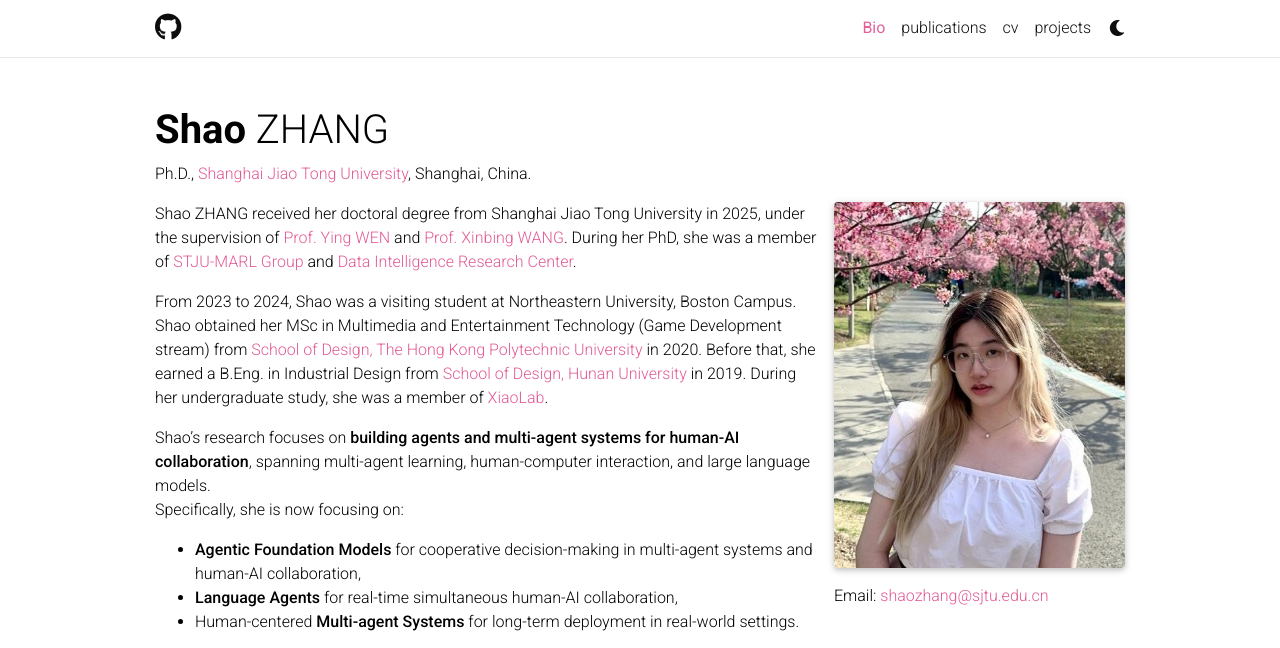
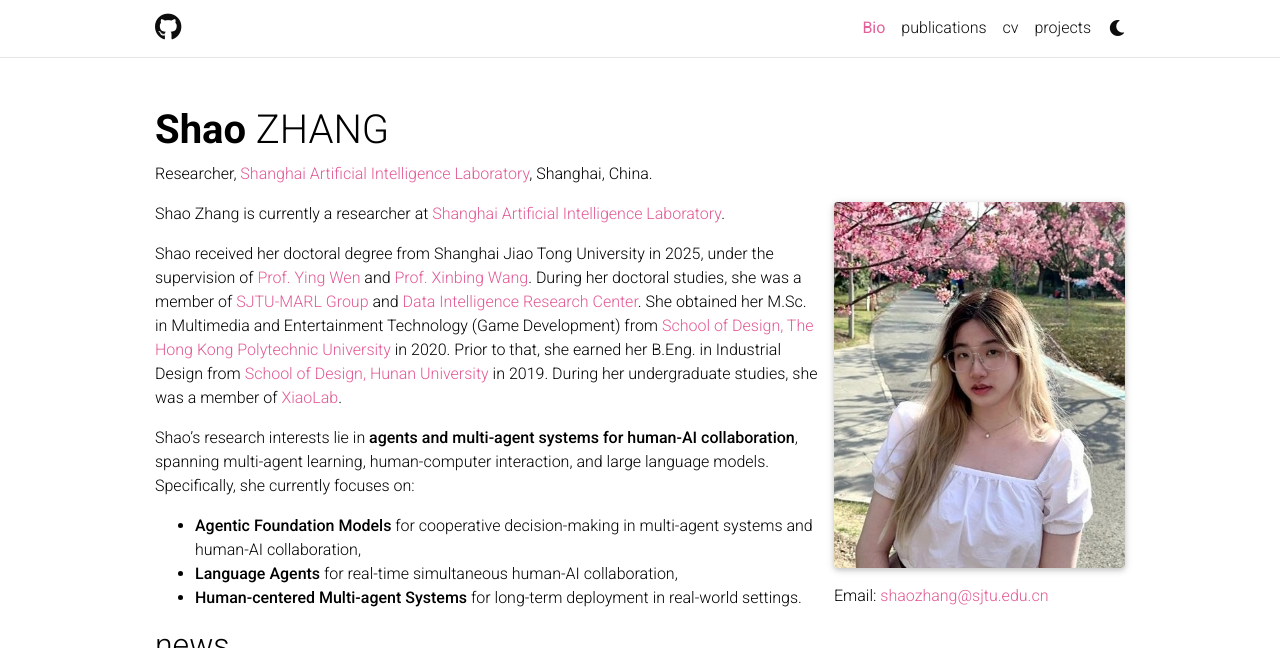
Before and after one commit to ShaoZhang0115/shaozhang_home_page, a Jekyll site: the page built from _pages/about.md, in a window 1280 px wide and 900 px high, cut to the strip 0-648 px from the top of the window. Built offline with Jekyll 4.4.1, drawn with Linux system fonts in a browser that asks for light colours; full-size pictures stand in for the smaller copies a plugin makes; comment, search, counter and statistics services are not loaded; a style sheet for code colours, icons or effects is not loaded.

Commit message:
Revise about page with updated biography and research interests
Updated subtitle and restructured biography details for clarity. Revised research interests and added current focus areas.

```diff
--- a/_pages/about.md
+++ b/_pages/about.md
@@ -2,7 +2,7 @@
 layout: about
 title: Bio
 permalink: /
-subtitle: Ph.D., <a href='https://www.sjtu.edu.cn/'> Shanghai Jiao Tong University</a>, Shanghai, China.
+subtitle: Researcher, <a href='https://www.shlab.org.cn/'> Shanghai Artificial Intelligence Laboratory</a>, Shanghai, China.
 
 
 profile:
@@ -20,13 +20,12 @@
 social: false  # includes social icons at the bottom of the page
 ---
 
-Shao ZHANG received her doctoral degree from Shanghai Jiao Tong University in 2025, under the supervision of [Prof. Ying WEN](https://yingwen.io/) and [Prof. Xinbing WANG](https://www.cs.sjtu.edu.cn/~wang-xb/). During her PhD, she was a member of [STJU-MARL Group](https://github.com/sjtu-marl) and [Data Intelligence Research Center](https://dirc.sjtu.edu.cn/#/).
+Shao Zhang is currently a researcher at [Shanghai Artificial Intelligence Laboratory](https://www.shlab.org.cn/).
 
-From 2023 to 2024, Shao was a visiting student at Northeastern University, Boston Campus.
-Shao obtained her MSc in Multimedia and Entertainment Technology (Game Development stream) from [School of Design, The Hong Kong Polytechnic University](https://www.sd.polyu.edu.hk/en/) in 2020. Before that, she earned a B.Eng. in Industrial Design from [School of Design, Hunan University](http://design.hnu.edu.cn/) in 2019. During her undergraduate study, she was a member of [XiaoLab](http://xiaolab.net/).
+Shao received her doctoral degree from Shanghai Jiao Tong University in 2025, under the supervision of [Prof. Ying Wen](https://yingwen.io/) and [Prof. Xinbing Wang](https://www.cs.sjtu.edu.cn/~wang-xb/). During her doctoral studies, she was a member of [SJTU-MARL Group](https://github.com/sjtu-marl) and [Data Intelligence Research Center](https://dirc.sjtu.edu.cn/#/). She obtained her M.Sc. in Multimedia and Entertainment Technology (Game Development) from [School of Design, The Hong Kong Polytechnic University](https://www.sd.polyu.edu.hk/en/) in 2020. Prior to that, she earned her B.Eng. in Industrial Design from [School of Design, Hunan University](http://design.hnu.edu.cn/) in 2019. During her undergraduate studies, she was a member of [XiaoLab](http://xiaolab.net/).
 
-Shao's research focuses on **building agents and multi-agent systems for human-AI collaboration**, spanning multi-agent learning, human-computer interaction, and large language models.
-Specifically, she is now focusing on:
+Shao's research interests lie in **agents and multi-agent systems for human-AI collaboration**, spanning multi-agent learning, human-computer interaction, and large language models.
+Specifically, she currently focuses on:
 - **Agentic Foundation Models** for cooperative decision-making in multi-agent systems and human-AI collaboration,
 - **Language Agents** for real-time simultaneous human-AI collaboration,
-- Human-centered **Multi-agent Systems** for long-term deployment in real-world settings.
+- **Human-centered Multi-agent Systems** for long-term deployment in real-world settings.
```
